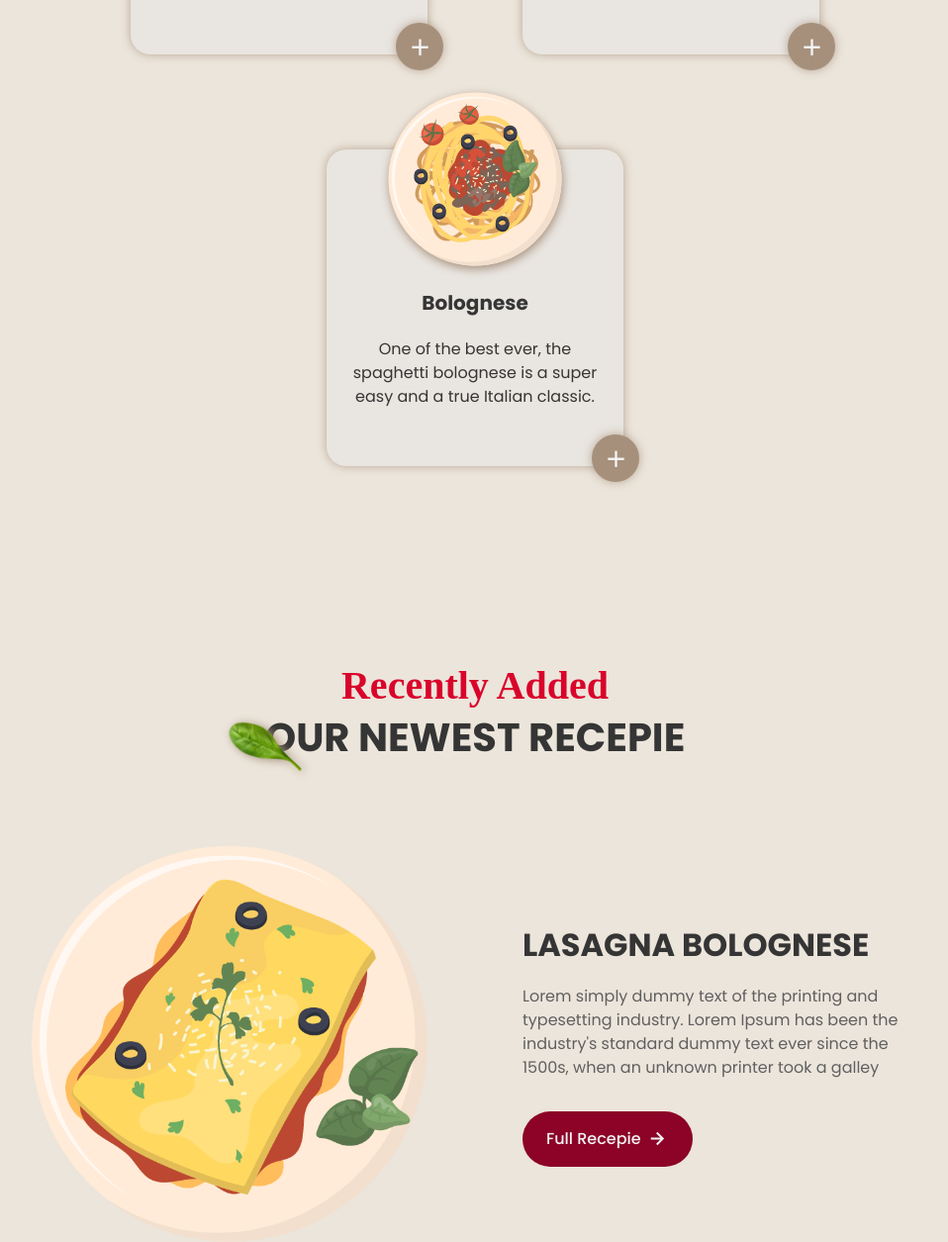
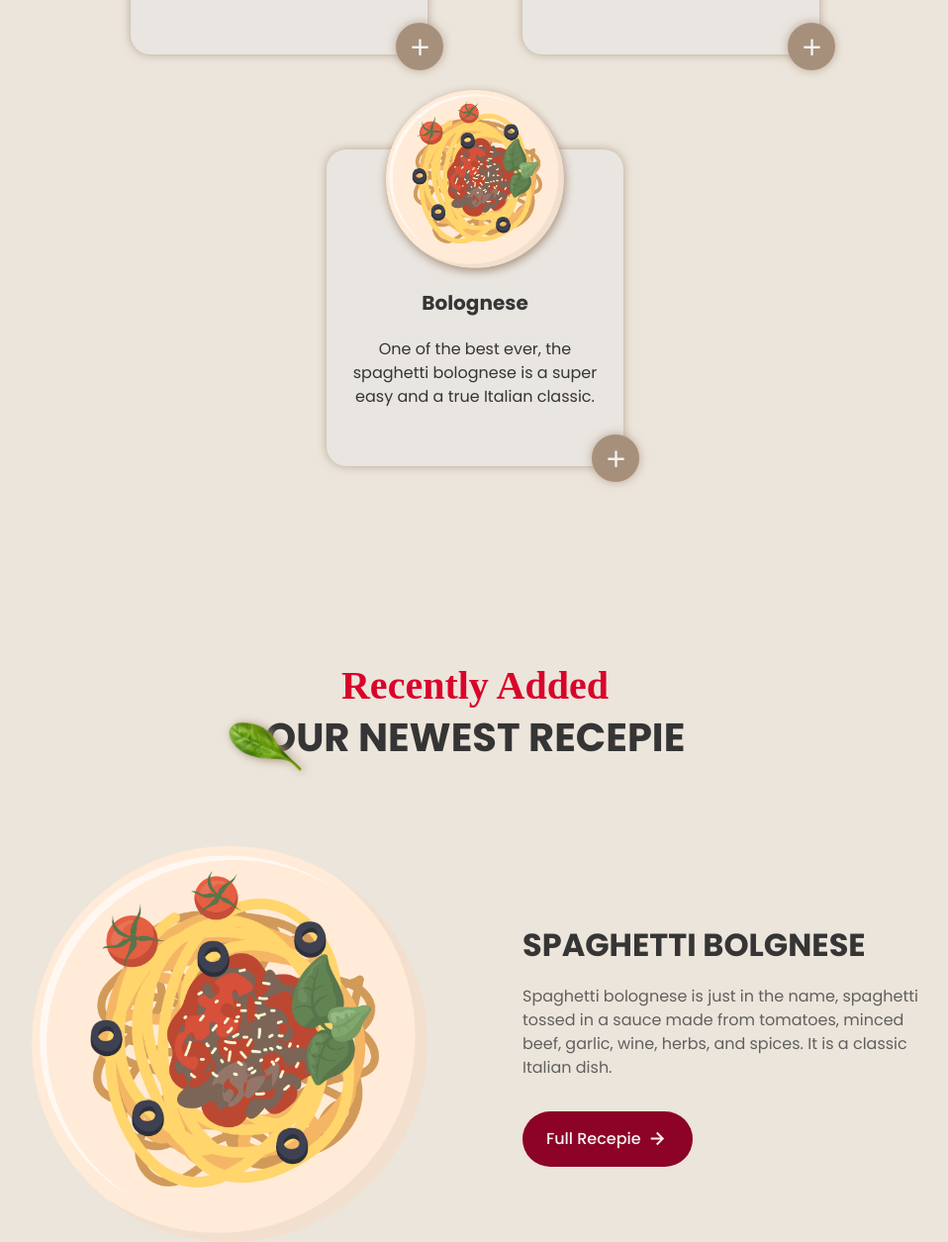
Before and after one commit to TLNRB/pastaPerfect, a website with bundled scripts: page index.html in a window 1280 px wide. Shown: the part 1529-2784 px from the top of the page at 99% size, without its empty margins (160-1118 px from the left). Built offline with nearby package versions, Linux system fonts and the light colour scheme; a web font is replaced by a local one.

Commit message:
Recepies pictures switched to png and updated html code

```diff
--- a/input.css
+++ b/input.css
@@ -57,3 +57,13 @@ body {
 .sm-img-shadow {
   filter: drop-shadow(1px 3px 5px #a6907c);
 }
+
+.card-img-left {
+  left: 2rem;
+}
+
+@media screen and (min-width: 525px) {
+  .card-img-left {
+    left: 3.75rem;
+  }
+}
--- a/js/main.js
+++ b/js/main.js
@@ -45,7 +45,7 @@ const displayRecepies = (recepies) => {
       const { id, title, fullName, smallDescription, picture } = recepie;
       return `
     <div data-id="${id}" class="relative card-shadow w-[14rem] h-[20rem] p-[1rem] bg-normalCardBG rounded-[20px] text-center sm:p-[1.5rem] sm:w-[18.75rem]">
-      <img class="sm-img-shadow absolute top-[-3.75rem] left-0  h-[10rem]  sm:h-[11.25rem]" src="${picture}" alt="${fullName}">
+      <img class="sm-img-shadow card-img-left absolute top-[-3.75rem] h-[10rem] sm:h-[11.25rem]" src="${picture}" alt="${fullName}">
       <h3 class="mt-[5.25rem] text-[1.25rem] font-bold pt-[1.25rem] pb-[1.25rem] sm:mt-[6rem]">${title}</h3>
       <p class="text-base">${smallDescription}</p>
       <a class="card-shadow absolute bottom-[-1rem] right-[-1rem] w-[3rem] h-[3rem] rounded-full bg-darkBrown cursor-pointer group hover:scale-110 transition-all ease-in-out" href="">
@@ -72,6 +72,8 @@ const popularRecepies = recepies.filter((recepie) => {
 displayRecepies(popularRecepies);
 
 //========== Recently Section JavaScript ==========
+const recentContainer = document.querySelector("#recently-container");
+
 function dateStringToNumber(dateString) {
   // Split the date string into year, month, and day
   const [day, month, year] = dateString.split(".");
@@ -84,3 +86,39 @@ function dateStringToNumber(dateString) {
 
   return number;
 }
+
+function newestRecepie() {
+  let index = 0;
+  for (let i = 1; i < recepies.length; i++) {
+    if (recepies[i].uploaded > recepies[index].uploaded) {
+      index = i;
+    }
+  }
+  return `
+  <img
+    class="h-[15rem] sm:h-[20rem] xl:h-[25rem]"
+    src="${recepies[index].picture}"
+    alt=""
+  />
+  <div class="text-center lg:text-left">
+    <h1 class="text-[1.25rem] uppercase font-bold sm:text-[2rem]">
+      ${recepies[index].fullName}
+    </h1>
+    <p
+      class="mx-auto mt-[1rem] w-[90%] sm:text-base text-normalText md:w-[75%] lg:w-[400px] xxl:text-[1.125rem] xxl:w-[520px]"
+    >
+      ${recepies[index].description}
+    </p>
+    <button
+      class="flex mx-auto gap-1 items-center mt-[2rem] bg-darkRedBtn text-lightText py-4 px-6 rounded-full cursor-pointer group lg:ml-0 xl:mx-0"
+    >
+      <p class="font-[500]">Full Recepie</p>
+      <i
+        class="bx bx-right-arrow-alt text-[1.5rem] group-hover:translate-x-[6px] transition-all ease-in-out"
+      ></i>
+    </button>
+  </div>
+  `;
+}
+
+recentContainer.innerHTML = newestRecepie();
--- a/js/recepies.js
+++ b/js/recepies.js
@@ -27,7 +27,7 @@ const recepies = [
       "Drain the spaghetti al dente directly into the sauce and stir for a few moments over high heat to mix everything together. Your spaghetti with tomato sauce is ready, all you have to do is serve it, garnished with fresh basil to taste.",
       "Buon Appetito!",
     ],
-    picture: "./images/dishes/tomato.svg",
+    picture: "./images/dishes/tomato.png",
     serving: 4,
     uploaded: "16.1.2023",
   },
@@ -63,7 +63,7 @@ const recepies = [
       "Add the cooked pasta with a splash of reserved pasta water to loosen the sauce if needed. Add the parsley, toss to combine then serve with more pepper and parmesan.",
       "Buon Appetito!",
     ],
-    picture: "./images/dishes/PASTA ALLA BOSCAIOLA.svg",
+    picture: "./images/dishes/PASTA ALLA BOSCAIOLA.png",
     serving: 4,
     uploaded: "5.3.2023",
   },
@@ -107,7 +107,7 @@ const recepies = [
       "Transfer them with a slotted spoon directly into the pan with the sauce 25 to flavor them for a few moments. If necessary, add a ladle of hot water so that the sauce does not dry out too much and finish cooking.",
       "Buon Appetito!",
     ],
-    picture: "./images/dishes/ravioli.svg",
+    picture: "./images/dishes/ravioli.png",
     serving: 4,
     uploaded: "21.2.2023",
   },
@@ -155,9 +155,9 @@ const recepies = [
       "Add a few more spoons of ragu so the pasta is completely covered followed by white sauce. Repeat the layers of pasta, ragu and bechamel sauce finishing with a layer of pasta topped with bechamel sauce (you should have 4-5 layers of pasta). Cover the top layer of the lasagne with torn mozzarella and then bake in the oven until bubbling and golden.",
       "Buon Appetito!",
     ],
-    picture: "./images/dishes/lasagna.svg",
+    picture: "./images/dishes/lasagna.png",
     serving: 12,
-    uploaded: "20.3.2023",
+    uploaded: "2.3.2023",
   },
   //==========Carbonara==========
   {
@@ -186,7 +186,7 @@ const recepies = [
       "Next, add the egg mixture whilst tossing the pasta to ensure the eggs don't scramble. Once the sauce turns glossy and creamy it's ready, add extra pecorino and pepper to serve.",
       "Buon Appetito!",
     ],
-    picture: "./images/dishes/carbonara.svg",
+    picture: "./images/dishes/carbonara.png",
     serving: 4,
     uploaded: "28.12.2022",
   },
@@ -226,7 +226,7 @@ const recepies = [
       "Drain your spaghetti and add your pasta to the sauce, stir gently and take off the heat. Top with reserved basil leaves. Serve with freshly grated Parmesan cheese.",
       "Buon Appetito!",
     ],
-    picture: "./images/dishes/bolognese.svg",
+    picture: "./images/dishes/bolognese.png",
     serving: 8,
     uploaded: "6.1.2023",
   },
@@ -263,9 +263,9 @@ const recepies = [
       "Stir through the fresh parsley and leave for a minute or two for the pasta to absorb the flavours.",
       "Buon Appetito!",
     ],
-    picture: "./images/dishes/alleVongole.svg",
+    picture: "./images/dishes/alleVongole.png",
     serving: 4,
-    uploaded: "10.2.2023",
+    uploaded: "24.3.2023",
   },
 ];
 
```
Also changed, not shown: index.html (+1 -0 lines), css/main.css.
